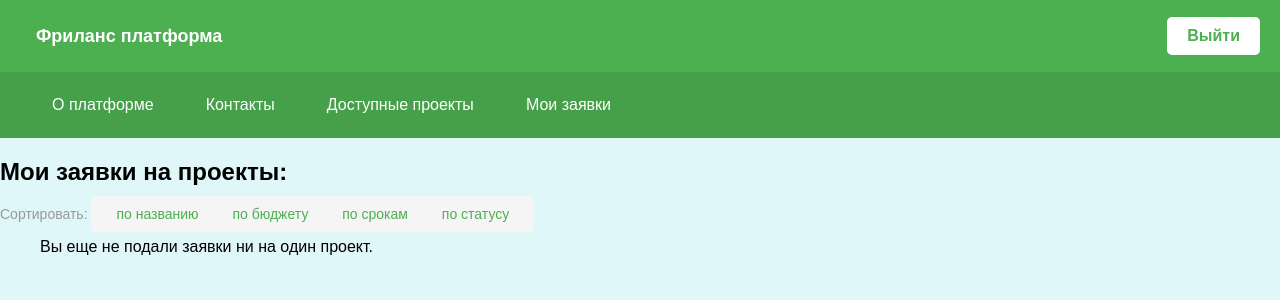
After one commit to mr-Dees/jango_freelance_platform, a Django app: page /my-applications/ in a window 1280 px wide. The commit adds this page. Shown: the top 300 px of the page. Run offline with Django 5.2, Linux system fonts and the light colour scheme; a user stored in the database is signed in; data comes from the database, SQL or seed files in the repository; both versions use the stored data as it was after the commit.

Commit message:
Оформлен стиль для фрилансера

```diff
--- a/freelance_platform/freelance_platform/settings.py
+++ b/freelance_platform/freelance_platform/settings.py
@@ -15,6 +15,7 @@ from pathlib import Path
 # Build paths inside the project like this: BASE_DIR / 'subdir'.
 BASE_DIR = Path(__file__).resolve().parent.parent
 LOGIN_REDIRECT_URL = '/redirect/'  # Перенаправление на кастомное представление после входа
+LOGOUT_REDIRECT_URL = 'index'
 
 # Настройки электронной почты
 EMAIL_BACKEND = 'django.core.mail.backends.smtp.EmailBackend'
--- a/freelance_platform/projects/templates/base.html
+++ b/freelance_platform/projects/templates/base.html
@@ -79,6 +79,58 @@
         .nav a:hover {
             background-color: #357a38;
         }
+        .sorting-container {
+            color: #666;
+            font-size: 14px;
+            margin: 15px 0;
+        }
+        .sorting-container span {
+            color: #999;
+        }
+        .sorting-links {
+            display: inline;
+        }
+        .sorting-links a {
+            color: #666;
+            text-decoration: none;
+            margin: 0 8px;
+            padding-bottom: 2px;
+        }
+        .sorting-links a:hover {
+            color: #4CAF50;
+            border-bottom: 1px solid #4CAF50;
+        }
+        .sorting-links a.active {
+            color: #4CAF50;
+            border-bottom: 1px solid #4CAF50;
+        }
+        .reset-sort {
+            color: #999;
+            text-decoration: none;
+            font-size: 13px;
+            margin-left: 8px;
+        }
+        .reset-sort:hover {
+            color: #666;
+        }
+        button.auth-button {
+        border: none;
+        cursor: pointer;
+        font-family: inherit;
+        font-size: inherit;
+        padding: 10px 20px;
+        background-color: white;
+        color: #4CAF50;
+        text-decoration: none;
+        border-radius: 5px;
+        margin-left: 10px;
+        font-weight: bold;
+        transition: background-color 0.3s;
+    }
+
+    button.auth-button:hover {
+        background-color: #e8f5e9;
+    }
     </style>
     {% block extra_styles %}{% endblock %}
 </head>
@@ -88,9 +140,23 @@
         <div class="auth-buttons">
             {% if user.is_authenticated %}
                 {% if user.is_employer %}
-                    <a href="{% url 'employer_dashboard' %}" class="dashboard-button">Личный кабинет</a>
+                    {% if request.resolver_match.url_name in 'employer_dashboard,view_applications,view_project,application_detail' %}
+                        <form method="post" action="{% url 'logout' %}" style="display: inline;">
+                            {% csrf_token %}
+                            <button type="submit" class="auth-button">Выйти</button>
+                        </form>
+                    {% else %}
+                        <a href="{% url 'employer_dashboard' %}" class="dashboard-button">Личный кабинет</a>
+                    {% endif %}
                 {% else %}
-                    <a href="{% url 'freelancer_dashboard' %}" class="dashboard-button">Личный кабинет</a>
+                    {% if request.resolver_match.url_name in 'freelancer_dashboard,my_applications' %}
+                        <form method="post" action="{% url 'logout' %}" style="display: inline;">
+                            {% csrf_token %}
+                            <button type="submit" class="auth-button">Выйти</button>
+                        </form>
+                    {% else %}
+                        <a href="{% url 'freelancer_dashboard' %}" class="dashboard-button">Личный кабинет</a>
+                    {% endif %}
                 {% endif %}
             {% else %}
                 <a href="{% url 'login' %}" class="auth-button">Войти</a>
--- /dev/null
+++ b/freelance_platform/projects/templates/my_applications.html
@@ -0,0 +1,74 @@
+{% extends 'base.html' %}
+
+{% block title %}Мои заявки{% endblock %}
+
+{% block additional_nav %}
+    <a href="{% url 'freelancer_dashboard' %}">Доступные проекты</a>
+    <a href="{% url 'my_applications' %}" class="active">Мои заявки</a>
+{% endblock %}
+
+{% block content %}
+<div class="container">
+    <h2>Мои заявки на проекты:</h2>
+
+    <!-- Добавляем сортировку -->
+    <div class="sorting-container">
+        <span>Сортировать:</span>
+        <div class="sorting-links">
+            <a href="?sort=title" {% if request.GET.sort == 'title' %}class="active"{% endif %}>по названию</a>
+            <a href="?sort=budget" {% if request.GET.sort == 'budget' %}class="active"{% endif %}>по бюджету</a>
+            <a href="?sort=deadline" {% if request.GET.sort == 'deadline' %}class="active"{% endif %}>по срокам</a>
+            <a href="?sort=status" {% if request.GET.sort == 'status' %}class="active"{% endif %}>по статусу</a>
+            {% if request.GET.sort %}
+            <a href="?" class="reset-sort">×</a>
+            {% endif %}
+        </div>
+    </div>
+
+    <ul>
+        {% for project in applied_projects %}
+            <li>
+                {{ project.title }} — Бюджет: {{ project.budget }} руб.
+                {% for application in applications %}
+                    {% if application.project.id == project.id %}
+                        <p><strong>Статус заявки:</strong> {{ application.get_status_display }}</p>
+
+                        {% if application.status == 'accepted' %}
+                            <a href="{% url 'upload_report' application.id %}">Отправить отчет</a>
+                        {% elif application.status == 'submitted' %}
+                            <p><strong>Отчет отправлен. Ожидается оценка работодателя.</strong></p>
+                        {% elif application.status == 'completed' %}
+                            <p><strong>Проект завершен.</strong></p>
+                        {% elif application.status == 'rejected' %}
+                            <p><strong>Отчет отклонен. Требуется доработка.</strong></p>
+                            <a href="{% url 'upload_report' application.id %}">Повторно отправить отчет</a>
+                        {% endif %}
+                    {% endif %}
+                {% endfor %}
+            </li>
+        {% empty %}
+            <p>Вы еще не подали заявки ни на один проект.</p>
+        {% endfor %}
+    </ul>
+</div>
+
+<style>
+    .sorting-links {
+        margin: 20px 0;
+        padding: 10px;
+        background-color: #f5f5f5;
+        border-radius: 5px;
+    }
+    .sorting-links a {
+        text-decoration: none;
+        color: #4CAF50;
+        margin: 0 5px;
+        padding: 5px 10px;
+        border-radius: 3px;
+    }
+    .sorting-links a:hover {
+        background-color: #4CAF50;
+        color: white;
+    }
+</style>
+{% endblock %}
--- a/freelance_platform/projects/urls.py
+++ b/freelance_platform/projects/urls.py
@@ -1,7 +1,8 @@
+from django.contrib.auth.views import LogoutView
 from django.urls import path
 from .views import home, freelancer_dashboard, employer_dashboard, register, redirect_after_login, apply_for_project, \
     upload_report, view_applications, cancel_application, application_detail, cancel_project, project_detail, \
-    retry_application, delete_application, complete_project, review_report, index
+    retry_application, delete_application, complete_project, review_report, index, my_applications
 from django.contrib.auth import views as auth_views
 
 urlpatterns = [
@@ -32,4 +33,6 @@ urlpatterns = [
     path('review_report/<int:report_id>/', review_report, name='review_report'),
     # Завершение проекта (для работодателей)
     path('complete_project/<int:application_id>/', complete_project, name='complete_project'),
+    path('my-applications/', my_applications, name='my_applications'),
+    path('logout/', LogoutView.as_view(next_page='index'), name='logout'),
 ]
--- a/freelance_platform/projects/views.py
+++ b/freelance_platform/projects/views.py
@@ -272,6 +272,33 @@ def view_applications(request, project_id):
     return render(request, 'view_applications.html', {'project': project, 'applications': applications})
 
 
+def my_applications(request):
+    # Получаем параметр сортировки
+    sort_param = request.GET.get('sort')
+
+    # Получаем все заявки текущего фрилансера
+    applications = Application.objects.filter(freelancer=request.user)
+
+    # Получаем все проекты, на которые поданы заявки
+    applied_projects = Project.objects.filter(application__in=applications)
+
+    # Применяем сортировку
+    if sort_param:
+        if sort_param == 'title':
+            applied_projects = applied_projects.order_by('title')
+        elif sort_param == 'budget':
+            applied_projects = applied_projects.order_by('budget')
+        elif sort_param == 'deadline':
+            applied_projects = applied_projects.order_by('deadline')
+        elif sort_param == 'status':
+            applied_projects = applied_projects.order_by('application__status')
+
+    return render(request, 'my_applications.html', {
+        'applications': applications,
+        'applied_projects': applied_projects,
+    })
+
+
 @login_required
 def submit_review(request, project_id):
     project = get_object_or_404(Project, id=project_id)
```
Also changed, not shown: freelance_platform/projects/templates/freelancer_dashboard.html (+42 -94 lines), freelance_platform/db.sqlite3.
